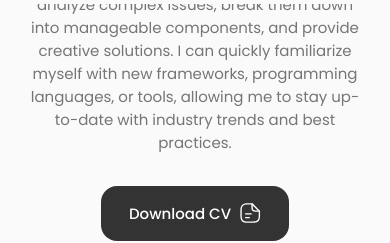
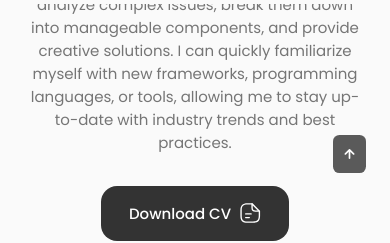
Before and after one commit to ShubhamRao123/Portfolio, a React (Vite) app: page / in a window 390 px wide. Shown: the part 840-1083 px from the top of the page. Built offline with nearby package versions, Linux system fonts and the light colour scheme.

Commit message:
add scrollup component

```diff
--- a/src/App.jsx
+++ b/src/App.jsx
@@ -5,6 +5,7 @@
 import Skills from "./components/skills/Skills";
 import Contact from "./components/contact/Contact";
 import Footer from "./components/footer/Footer";
+import Scrollup from "./components/scrollup/Scrollup";
 
 const App = () => {
   return (
@@ -15,8 +16,9 @@
         <About />
         <Skills />
         <Contact />
-        <Footer />
       </main>
+      <Footer />
+      <Scrollup />
     </>
   );
 };
--- /dev/null
+++ b/src/components/scrollup/Scrollup.css
@@ -0,0 +1,54 @@
+.scrollup{
+    position: fixed;
+    right: 2.5rem;
+    bottom: -20%;
+    background-color: var(--title-color);
+    opacity: 0.8;
+    padding: 0.3rem 0.5rem;
+    border-radius: 0.4rem;
+    z-index: var(--z--tooltip);
+    transition: .4s;
+}
+
+.scrollup__icon{
+    font-size: 1.5rem;
+    color: var(--container-color);
+}
+
+.scrollup:hover{
+    background-color: var(--title-color-dark);
+}
+
+/* show scroll */
+.show-scroll{
+    bottom: 3rem;
+}
+
+
+/* ================== BREAKPOINTS =================== */
+/* For large devices */
+@media screen and (max-width: 992px) {
+    .scrollup{
+        right: 1.5rem;
+        padding: 0.25rem 0.4rem;
+    }
+
+    .scrollup__icon{
+        font-size: 1.25rem;
+    }
+}
+
+/* For medium devices */
+@media screen and (max-width: 768px) {
+    .show-scroll{
+        bottom: 4rem;
+    }
+}
+
+
+/* For small devices */
+@media screen and (max-width: 350px) {
+    .scrollup{
+        right: 1rem;
+    }
+}
--- /dev/null
+++ b/src/components/scrollup/Scrollup.jsx
@@ -0,0 +1,17 @@
+import React from "react";
+import "./Scrollup.css";
+
+const Scrollup = () => {
+  window.addEventListener("scroll", function () {
+    const scrollUp = document.querySelector(".scrollup");
+    if (this.scrollY >= 560) scrollUp.classList.add("show-scroll");
+    else scrollUp.classList.remove("show-scroll");
+  });
+  return (
+    <a href="#" className="scrollup">
+      <i className="uil uil-arrow-up scrollup__icon"></i>
+    </a>
+  );
+};
+
+export default Scrollup;
```
